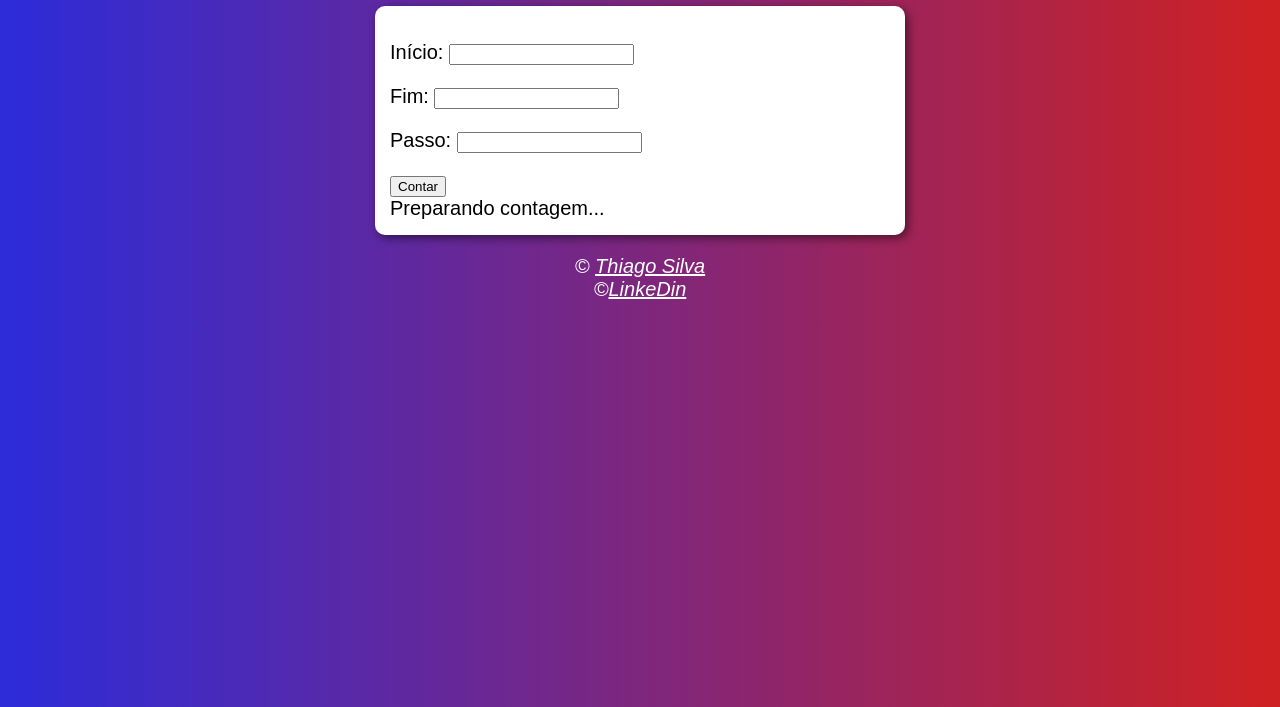
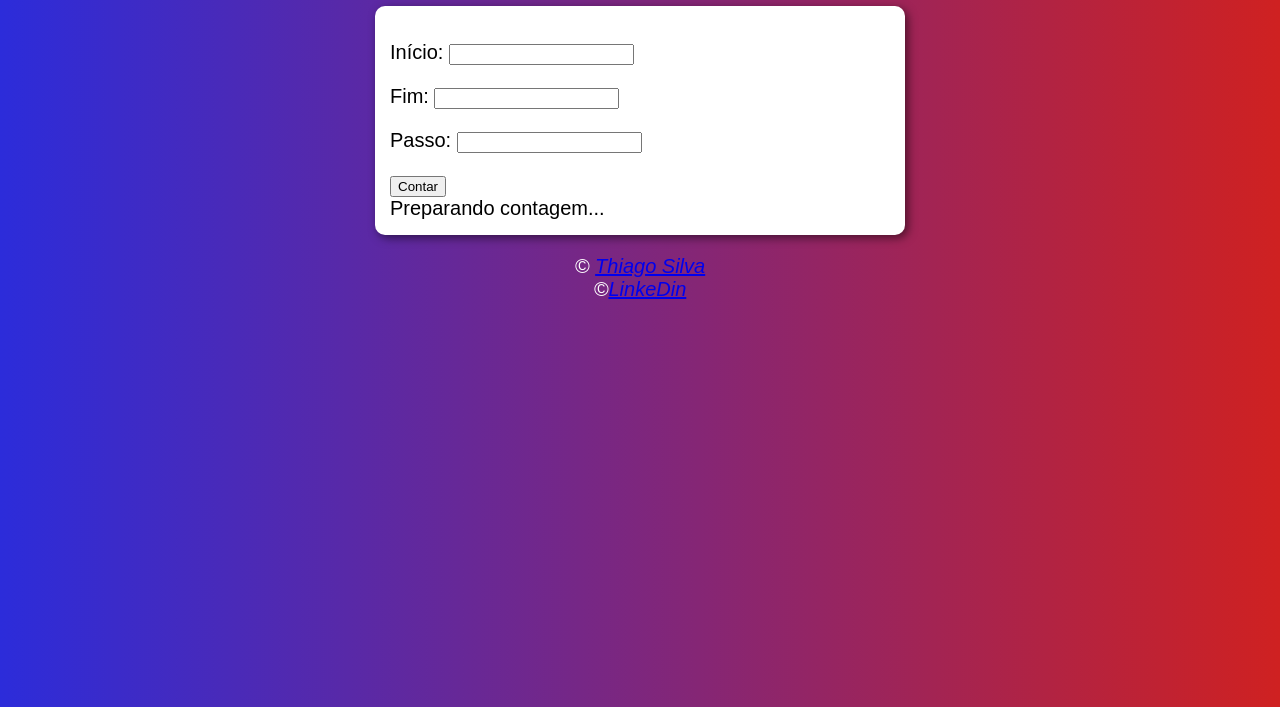
Before and after one commit to thiagosilvadf/projeto-contador, a plain HTML site: page index.html in a window 1280 px wide. Shown: the part 93-800 px from the top of the page. Drawn offline with Linux system fonts and the light colour scheme.

Commit message:
Update style.css

```diff
--- a/style.css
+++ b/style.css
@@ -6,10 +6,6 @@ body {
 header {
     color: white;
     text-align: center;
-}
-
-a {
-    color: white;
 }
 
 a:hover {
```
